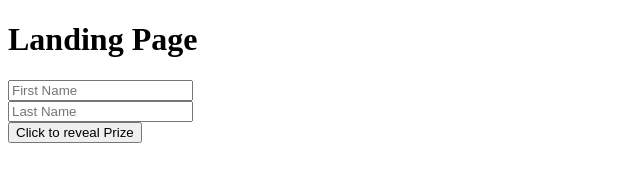
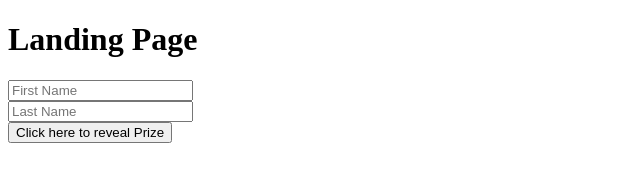
Before and after one commit to Thi6/LAFB-project, a website: page static_website/public/index.html in a window 1280 px wide. Shown: the full height of the page, 0-640 px from the left. Drawn offline with Linux system fonts and the light colour scheme.

Commit message:
testing jenkins hook

```diff
--- a/static_website/public/index.html
+++ b/static_website/public/index.html
@@ -13,7 +13,7 @@
 <br/>
 <input id="lastNameInput" placeholder="Last Name"></input>
 <br/>
-<button onclick="createAccount()">Click to reveal Prize</button>
+<button onclick="createAccount()">Click here to reveal Prize</button>
 
     </div>
 
```
